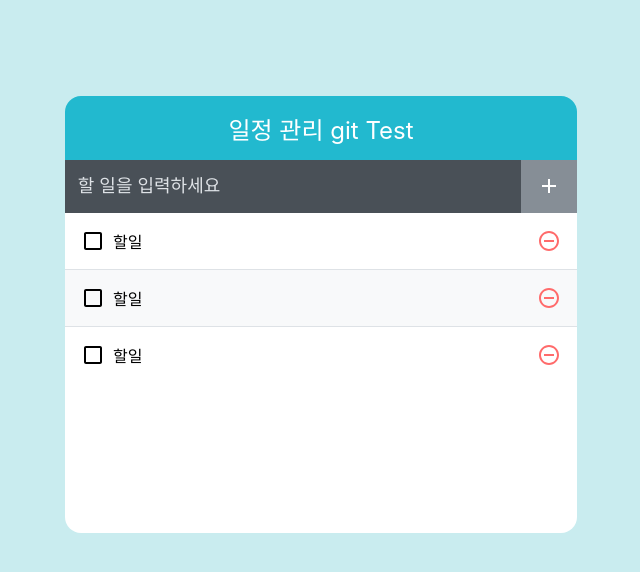
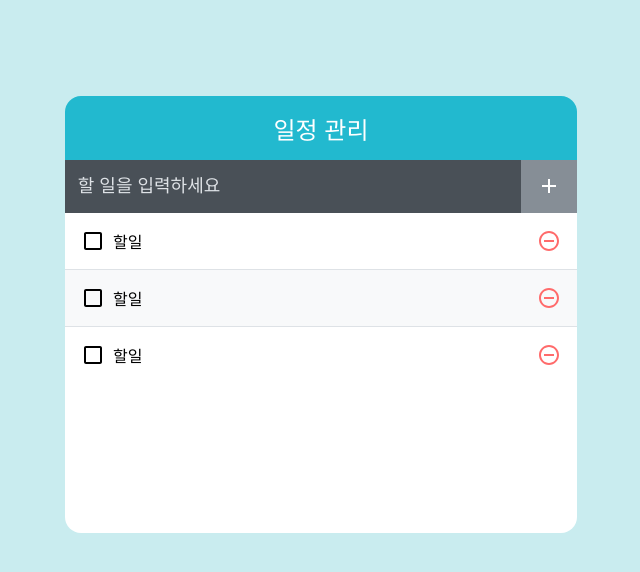
Before and after one commit to sungjaechoi/todo-app, a React (Create React App) app: page / in a window 1280 px wide. Shown: the top 572 px of the page, without its empty margins (319-959 px from the left). Built offline with nearby package versions, Linux system fonts and the light colour scheme.

Commit message:
test02 : 깃 커밋 메세지 템플릿 확인
vim 모드 파일삭제 방벙 확인 및 깃 커밋 템플릿 구동 확인

```diff
--- a/src/components/TodoTemplate.js
+++ b/src/components/TodoTemplate.js
@@ -3,7 +3,7 @@ import './TodoTemplate.scss'
 const TodoTemplate = ({children}) =>{
   return (
     <div className="TodoTemplate">
-      <div className='app-title'>일정 관리 git Test</div>
+      <div className='app-title'>일정 관리</div>
       <div className='content'>{children}</div>
     </div>
   )
```
